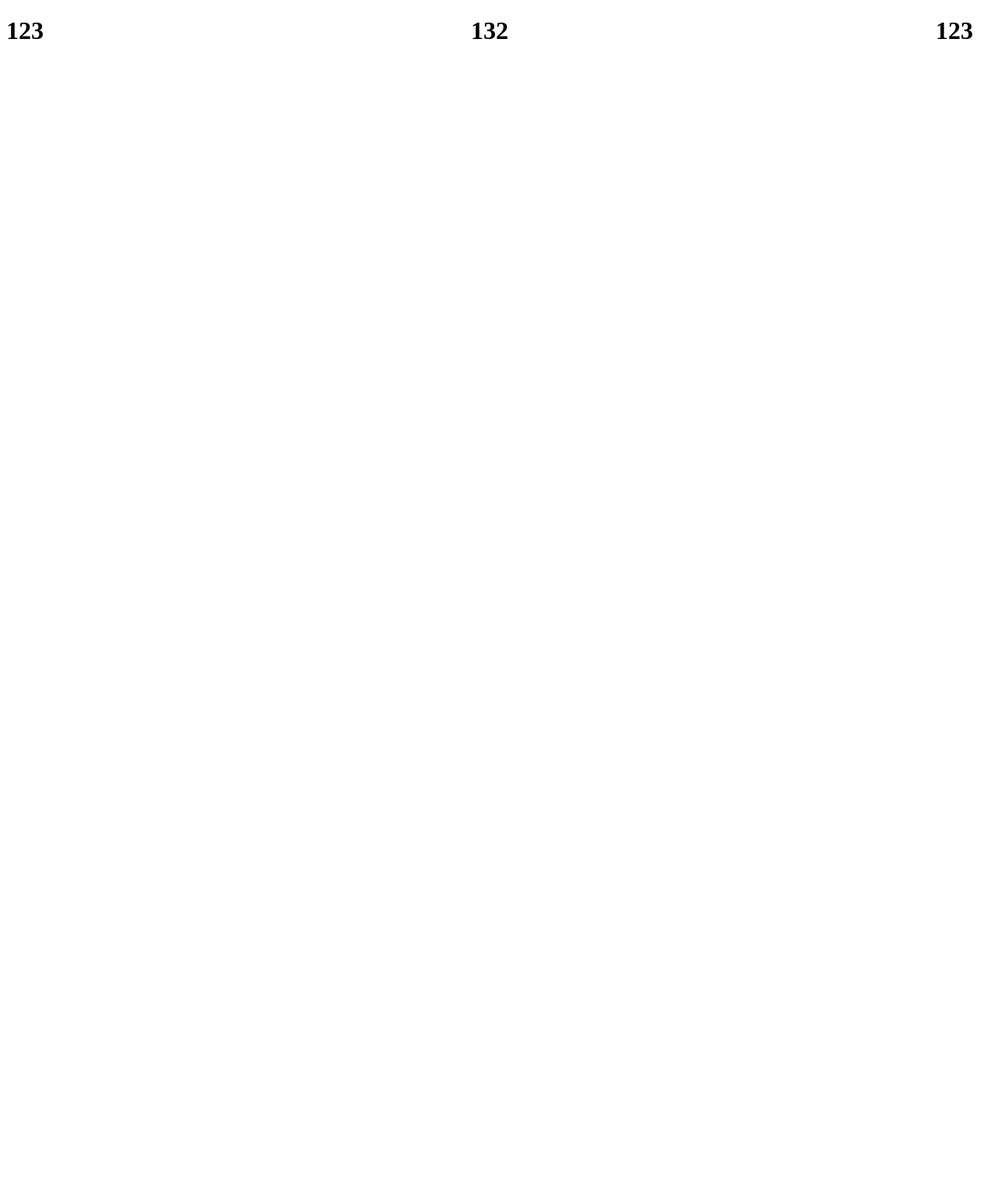
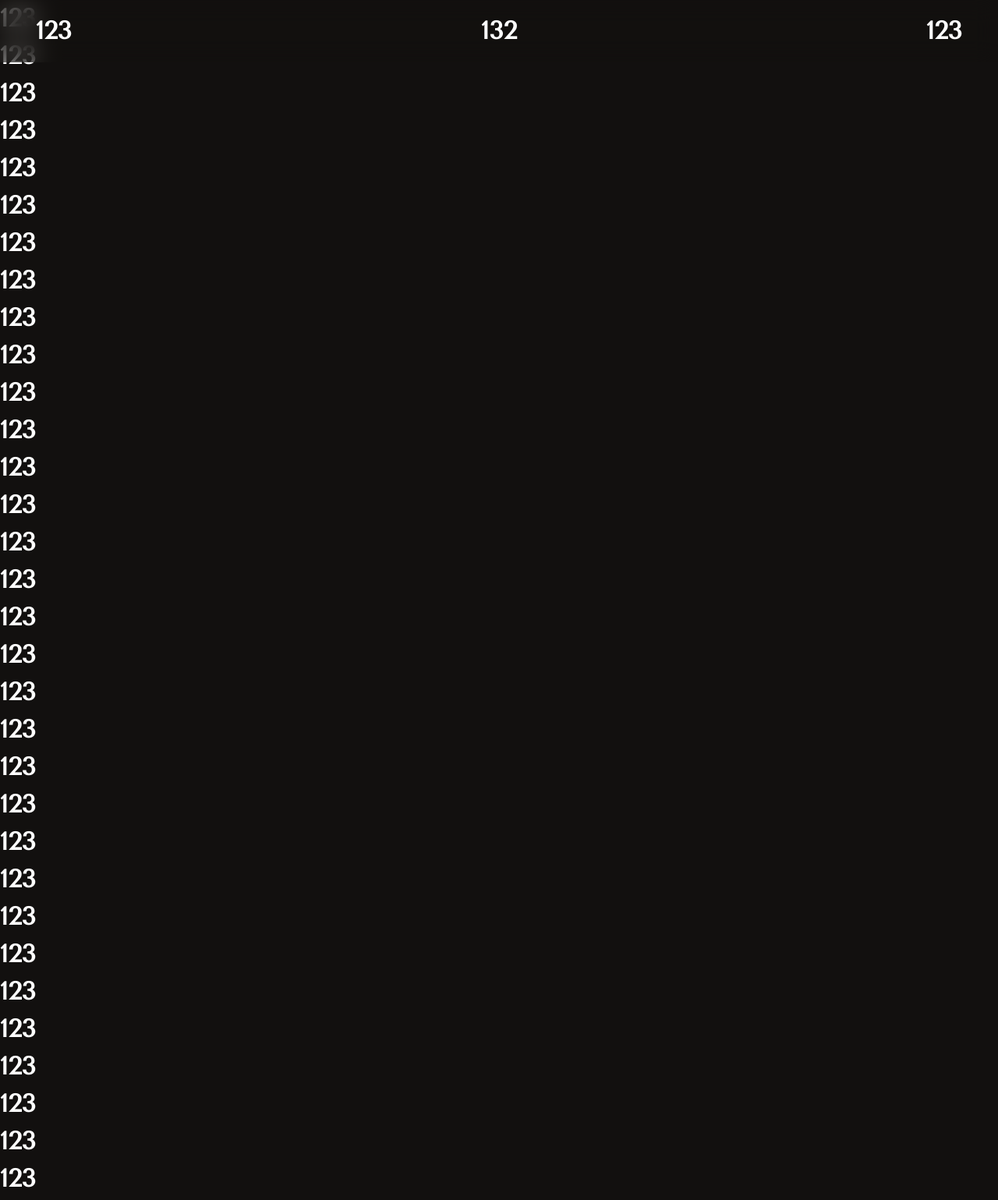
Before and after one commit to Dim0chka/RezharService, a plain HTML site: page index.html in a window 1280 px wide. Shown: the top 1539 px of the page at 78% size. Before the commit the page ends 800 px from the top, so only its background shows below. Drawn offline with nearby package versions, Linux system fonts and the light colour scheme.

Commit message:
Добавил новые стили + изменение header

```diff
--- a/index.html
+++ b/index.html
@@ -25,5 +25,48 @@
             </div>
         </div>
    </div>
+   <h1>123</h1>
+   <h1>123</h1>
+   <h1>123</h1>
+   <h1>123</h1>
+   <h1>123</h1>
+   <h1>123</h1>
+
+   <h1>123</h1>
+   <h1>123</h1>
+   <h1>123</h1>
+   <h1>123</h1>
+   <h1>123</h1>
+   <h1>123</h1>
+   <h1>123</h1>
+   <h1>123</h1>
+   <h1>123</h1>
+
+   <h1>123</h1>
+   <h1>123</h1>
+   <h1>123</h1>
+   <h1>123</h1>
+   <h1>123</h1>
+   <h1>123</h1>
+   <h1>123</h1>
+   <h1>123</h1>
+   <h1>123</h1>
+   <h1>123</h1>
+   <h1>123</h1>
+
+   <h1>123</h1>
+   <h1>123</h1>
+   <h1>123</h1>
+   <h1>123</h1>
+   <h1>123</h1>
+   <h1>123</h1>
+   <h1>123</h1>
+   <h1>123</h1>
+   <h1>123</h1>
+   <h1>123</h1>
+   <h1>123</h1>
+   <h1>123</h1>
+   <h1>123</h1>
+   <h1>123</h1>
 </body>
 </html>
--- a/styles/layout/_header.scss
+++ b/styles/layout/_header.scss
@@ -3,7 +3,8 @@ $header: '.header';
 #{$header} {
     position: fixed;
     top: 0;
-    background-color: rbga(black, 0.5);
+    padding: 16px 0;
+    background-color: rgba($color7, 0.5);
     backdrop-filter: blur(15px);
     width: 100%;
     z-index: 1000;
@@ -14,8 +15,3 @@ $header: '.header';
         justify-content: space-between;
     }
 }
-
-.container {
-    max-width: 1240px;
-    width: 100%;
-}
--- /dev/null
+++ b/styles/sass-utils/_global.scss
@@ -0,0 +1,34 @@
+* {
+    margin: 0;
+    padding: 0;
+    box-sizing: border-box;
+}
+
+body {
+    font-family: "Mulish", sans-serif;
+    font-size: 16px;
+    line-height: 1.5;
+    color: $color3;
+    background-color: $color7;
+}
+
+
+h1, h2, h3, h4, h5, h6 {
+    font-family: "Tenor Sans", serif;
+}
+
+a {
+    color: #007bff;
+    text-decoration: none;
+
+    &:hover {
+        text-decoration: underline;
+    }
+}
+
+.container {
+    width: 100%;
+    max-width: 1240px;
+    margin: 0 auto;
+    padding: 0 26px;
+}
--- a/styles/sass-utils/_mixins.scss
+++ b/styles/sass-utils/_mixins.scss
@@ -1,7 +1,6 @@
 @mixin text($color, $weight, $size-lg, $size-l, $size-m) {
     font-size: $size-lg;
     font-weight: $weight;
-    font-family: "Tenor Sans", sans-serif;
     color: $color;
 
     @media screen and (max-width: $table) {
--- a/styles/sass-utils/_variables.scss
+++ b/styles/sass-utils/_variables.scss
@@ -4,6 +4,7 @@ $color3: #FFFFFF;
 $color4: #C5C6C7;
 $color5: #474747;
 $color6: #0A0909;
+$color7: #12100F;
 
 $table: 992px;
 $mobile: 769px;
--- a/styles/style.scss
+++ b/styles/style.scss
@@ -1,3 +1,4 @@
 @import "./sass-utils/mixins";
 @import "./sass-utils/variables";
+@import "./sass-utils/global";
 @import "./layout/header";
```
Also changed, not shown: styles/style.css, 1 other file.
